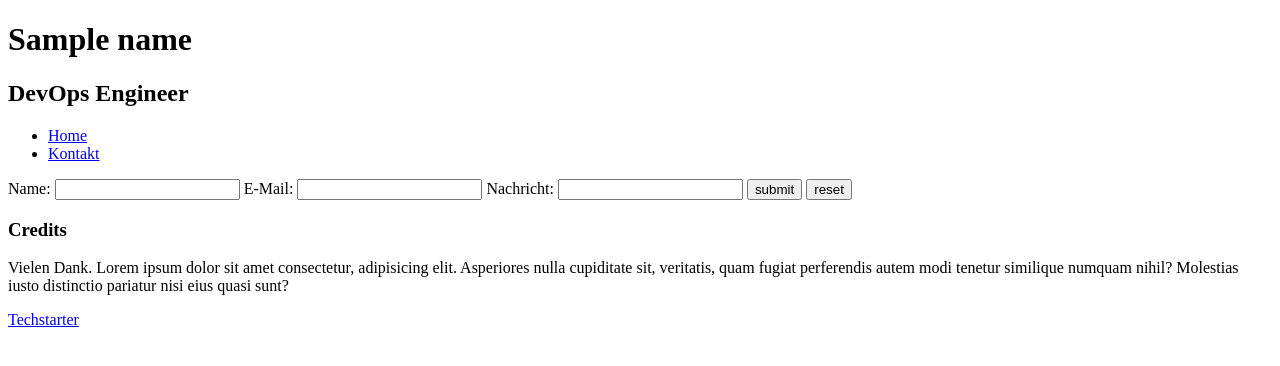
After one commit to tmh9x/TS_Portfolio, a FastAPI app: template templates/contact.html in a window 1280 px wide. The commit adds this page. Shown: the top 366 px of the page. Run offline with FastAPI, Linux system fonts and the light colour scheme; the template is opened without the code that fills it: most values are stand-ins (such as "Sample title", 1, 10 or a date in 2020).

Commit message:
create contact.html and add get and post routes

```diff
--- a/main.py
+++ b/main.py
@@ -3,16 +3,22 @@ from fastapi.responses import HTMLResponse
 from fastapi.templating import Jinja2Templates
 
 app = FastAPI()
-templates = Jinja2Templates(directory="./")
+templates = Jinja2Templates(directory="templates")
 
 
 @app.get("/", response_class=HTMLResponse)
 async def read_root(request: Request):
     name = "Thomas Hermanu"
-    skill1 = "HTML"
-    skill2 = "CSS"
-    skill3 = "JavaScript"
-    return templates.TemplateResponse("index.html", {"request": request, "name": name, "skill1": skill1, "skill2":skill2, "skill3": skill3})
+    skillsList = ["HTML","CSS","JavaScript"]
+    return templates.TemplateResponse("index.html", {"request": request, "name": name, "skillsList": skillsList})
+
+@app.get("/contact", response_class=HTMLResponse)
+async def get_form(request: Request):
+    return templates.TemplateResponse("contact.html", {"request": request })
+
+@app.post("/contact", response_class=HTMLResponse)
+async def post_data(request: Request):
+    return templates.TemplateResponse("response.html", {"request": request})
 
 if __name__ == "__main__":
     import uvicorn
--- /dev/null
+++ b/templates/contact.html
@@ -0,0 +1,25 @@
+<!DOCTYPE html>
+<html lang="en">
+  <head>
+    <meta charset="UTF-8" />
+    <meta name="viewport" content="width=device-width, initial-scale=1.0" />
+    <title>Document</title>
+  </head>
+  <body>
+    {% include "header.html" %}
+    <form action="/contact" method="post">
+      <label for="name">Name:</label>
+      <input type="text" name="Name" id="name" />
+
+      <label for="email">E-Mail:</label>
+      <input type="text" name="E-Mail" id="email" />
+
+      <label for="nachricht">Nachricht:</label>
+      <input type="text" name="Nachricht" id="nachricht" />
+
+      <button type="submit">submit</button>
+      <button type="reset">reset</button>
+    </form>
+    {% include "footer.html" %}
+  </body>
+</html>
--- /dev/null
+++ b/templates/footer.html
@@ -0,0 +1,10 @@
+<footer>
+  <h3>Credits</h3>
+  <p>
+    Vielen Dank. Lorem ipsum dolor sit amet consectetur, adipisicing elit.
+    Asperiores nulla cupiditate sit, veritatis, quam fugiat perferendis autem
+    modi tenetur similique numquam nihil? Molestias iusto distinctio pariatur
+    nisi eius quasi sunt?
+  </p>
+  <a href="https://techstarter.de/" target="_blank">Techstarter</a>
+</footer>
--- /dev/null
+++ b/templates/header.html
@@ -0,0 +1,15 @@
+<header>
+  <h1>{{ name }}</h1>
+  <h2>DevOps Engineer</h2>
+
+  <nav>
+    <ul>
+      <li>
+        <a href="/home">Home</a>
+      </li>
+      <li>
+        <a href="/contact">Kontakt</a>
+      </li>
+    </ul>
+  </nav>
+</header>
```
Also changed, not shown: templates/index.html (renamed from index.html, +5 -30 lines), templates/response.html (added, +11 -0 lines).
